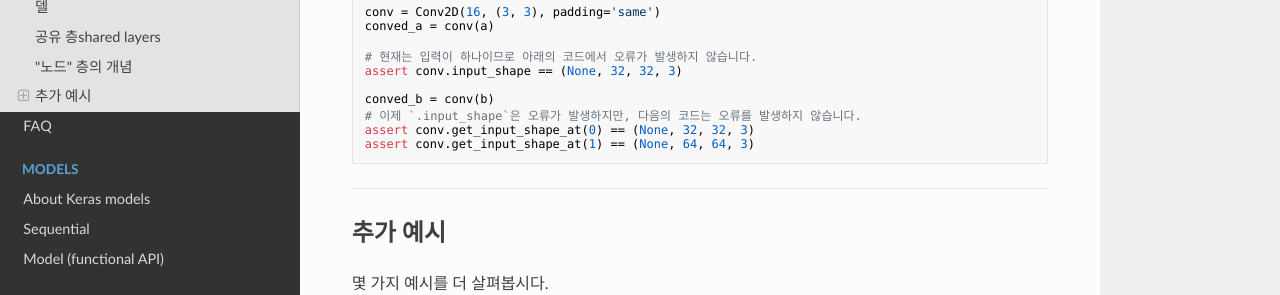
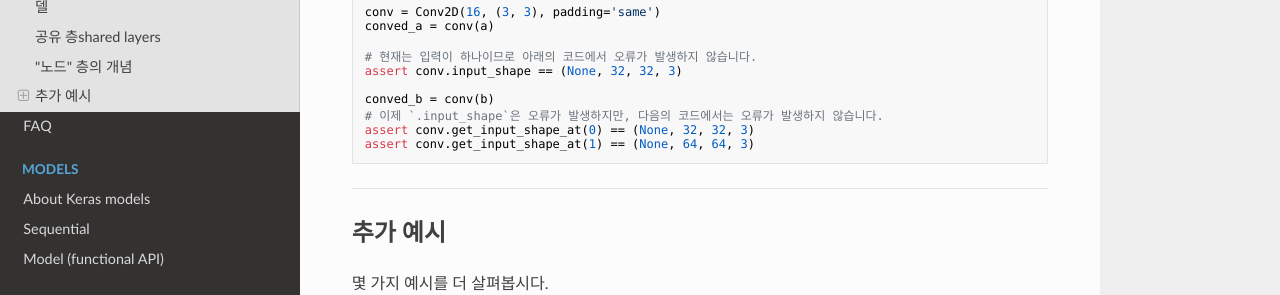
Before and after one commit to keras-team/keras-docs-ko, an MkDocs documentation site: the page built from sources/getting-started/functional-api-guide.md, in a window 1280 px wide and 900 px high, scrolled down 5872 px. Shown: the part 151-446 px from the top of the window. Built offline with MkDocs 1.6.1, drawn with Linux system fonts in a browser that asks for light colours; nearby versions of some CDN libraries.

Commit message:
Update functional-api-guide.md

````diff
--- a/sources/getting-started/functional-api-guide.md
+++ b/sources/getting-started/functional-api-guide.md
@@ -284,7 +284,7 @@ conved_a = conv(a)
 assert conv.input_shape == (None, 32, 32, 3)
 
 conved_b = conv(b)
-# 이제 `.input_shape`은 오류가 발생하지만, 다음의 코드는 오류를 발생하지 않습니다.
+# 이제 `.input_shape`은 오류가 발생하지만, 다음의 코드에서는 오류가 발생하지 않습니다.
 assert conv.get_input_shape_at(0) == (None, 32, 32, 3)
 assert conv.get_input_shape_at(1) == (None, 64, 64, 3)
 ```
````
